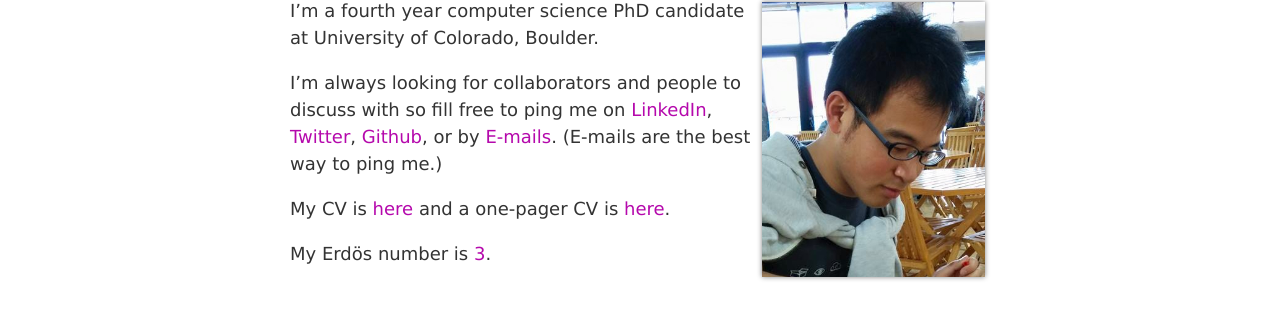
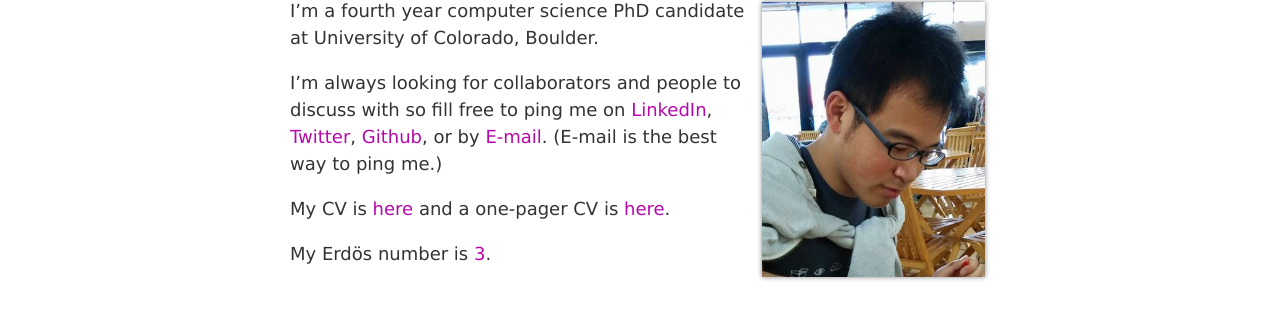
Before and after one commit to akkikiki/akkikiki.github.io, a Jekyll site: the page built from _pages/about.md, in a window 1280 px wide and 1114 px high. Shown: the part 185-504 px from the top of the window. Built offline with Jekyll 4.4.1, drawn with Linux system fonts in a browser that asks for light colours.

Commit message:
profile update

```diff
--- a/_pages/about.md
+++ b/_pages/about.md
@@ -17,8 +17,8 @@ social: true
 
 I'm a fourth year computer science PhD candidate at University of Colorado, Boulder.
 
-I'm always looking for collaborators and people to discuss with so fill free to ping me on [LinkedIn](https://jp.linkedin.com/in/yoshinari-fujinuma-4b612959), [Twitter](https://twitter.com/akkikiki), [Github](https://github.com/akkikiki), or by [E-mails](mailto:fujinumay@gmail.com).
-(E-mails are the best way to ping me.)
+I'm always looking for collaborators and people to discuss with so fill free to ping me on [LinkedIn](https://jp.linkedin.com/in/yoshinari-fujinuma-4b612959), [Twitter](https://twitter.com/akkikiki), [Github](https://github.com/akkikiki), or by [E-mail](mailto:fujinumay@gmail.com).
+(E-mail is the best way to ping me.)
 
 My CV is [here]({{ site.url }}/assets/pdf/yoshinari_fujinuma_cv.pdf) and a one-pager CV is [here]({{ site.url }}/assets/pdf/yoshinari_fujinuma_cv_onepager.pdf).
 
```
